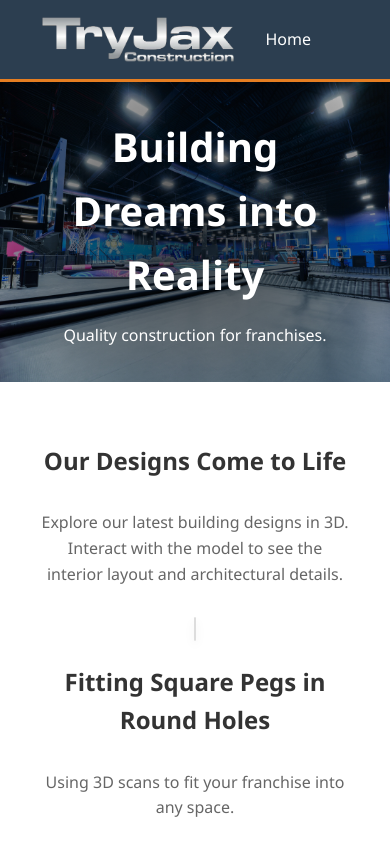
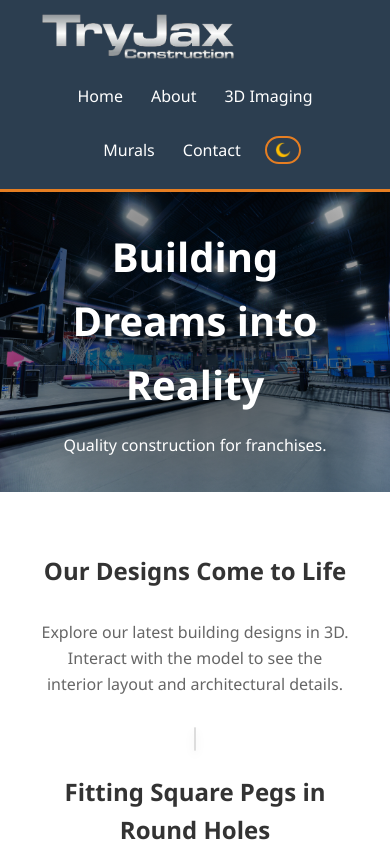
Before and after one commit to DarkCoder08/TryjaxWebsite, a plain HTML site: page index.html in a window 390 px wide. Shown: the top 853 px of the page. Drawn offline with Linux system fonts and the light colour scheme; some packages are replaced by stand-ins of ours; a script that the page names is missing.

Commit message:
fixed issue Nav bar truncation on mobile Fixes #6

```diff
--- a/style.css
+++ b/style.css
@@ -880,6 +880,37 @@ footer .container {
     }
 }
 
+/* Mobile: let the header wrap so the nav drops onto its own centered row.
+   This prevents the nav from being clipped by .container's overflow:hidden
+   on narrow viewports (~320px-768px). Desktop layout is untouched. */
+@media (max-width: 768px) {
+    header .container {
+        flex-wrap: wrap;
+        height: auto;
+        padding: 12px 0;
+        row-gap: 8px;
+    }
+
+    header nav {
+        width: 100%;
+        height: auto;
+    }
+
+    header nav ul {
+        flex-wrap: wrap;
+        justify-content: center;
+    }
+
+    header nav ul li {
+        height: auto;
+    }
+
+    header nav ul li a {
+        margin: 4px 0;
+        padding: 10px 14px;
+    }
+}
+
 /* ===== Alternating Image-Text Section ===== */
 
 .content-row {
```
Also changed, not shown: 1 other file.
